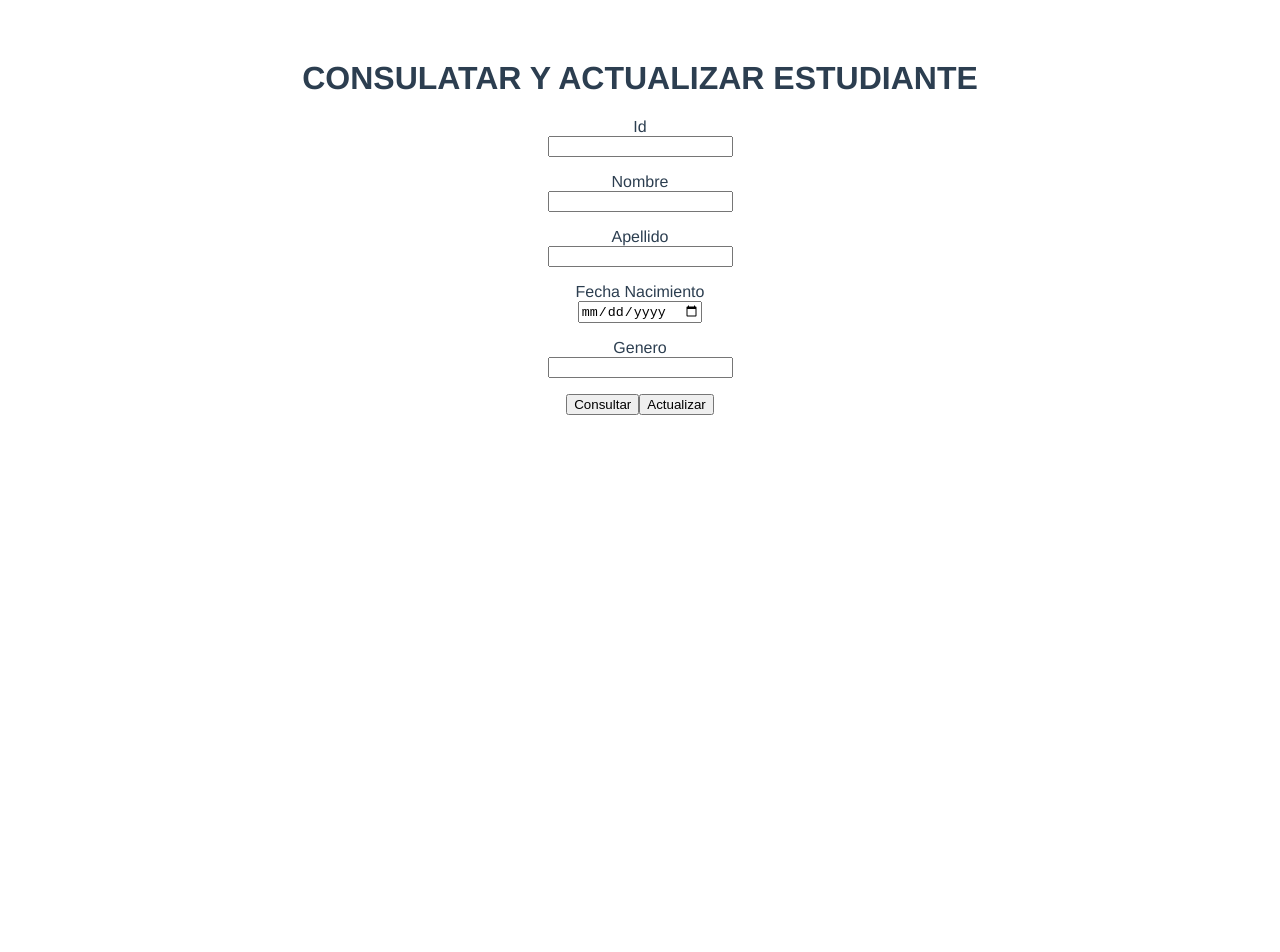
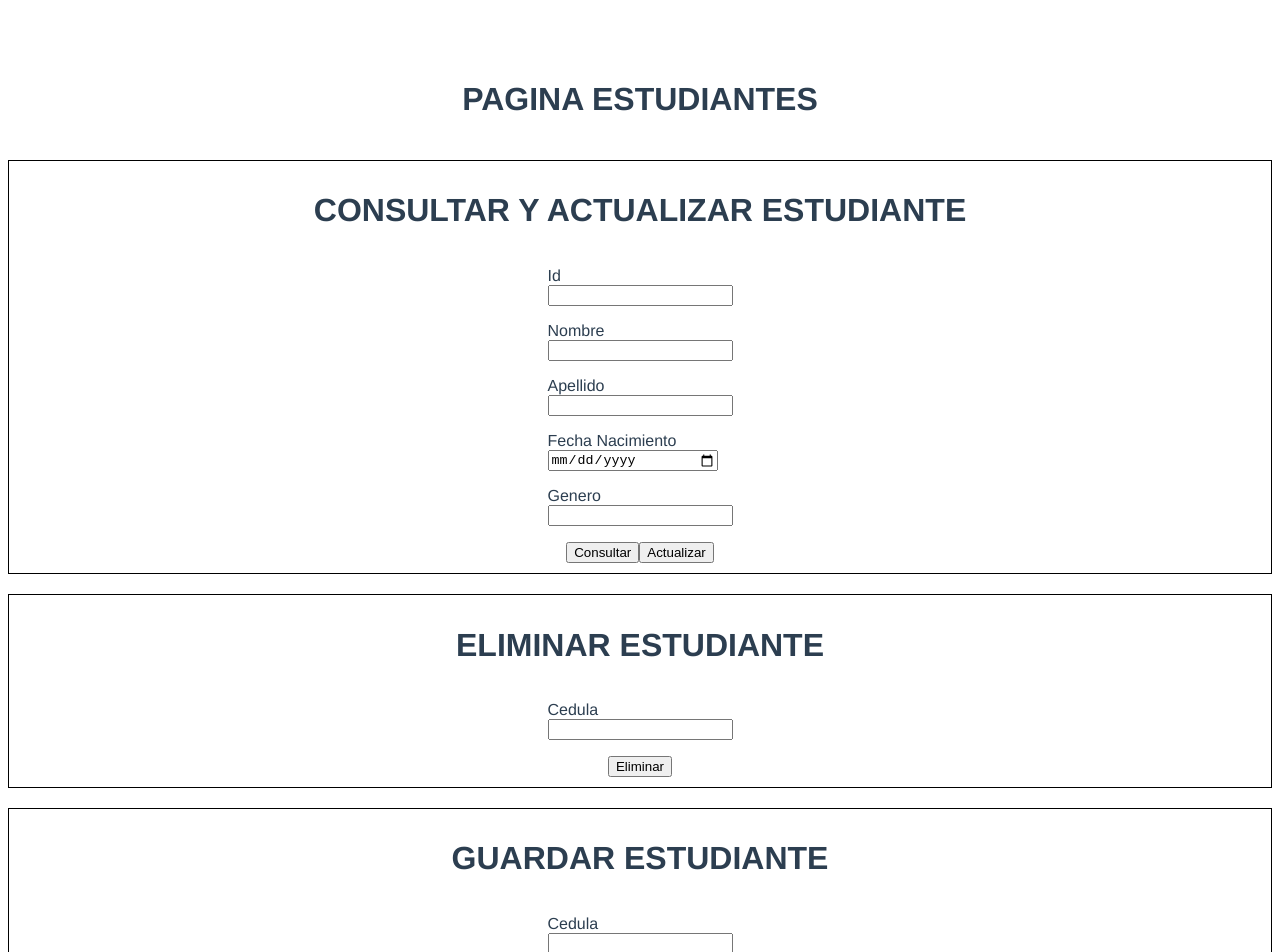
Before and after one commit to juancarlosparedesa1/pw_vue_u4_p6_jp, a Vue app: page / in a window 1280 px wide. Shown: the top 952 px of the page. Before the commit the page ends 800 px from the top, so only its background shows below. Built offline with nearby package versions, Linux system fonts and the light colour scheme.

Commit message:
tarea 10 vistas basicas conectar con el back

```diff
--- a/src/App.vue
+++ b/src/App.vue
@@ -1,16 +1,16 @@
 <template>
-  <MatriculasPage/>
+  <EstudiantesPage />
 </template>
 
 <script>
-import MatriculasPage from './pages/MatriculasPage.vue'
+import EstudiantesPage from "./pages/EstudiantesPage.vue";
 
 export default {
-  name: 'App',
+  name: "App",
   components: {
-    MatriculasPage,
-  }
-}
+    EstudiantesPage,
+  },
+};
 </script>
 
 <style>
--- a/src/components/Estudiante.vue
+++ b/src/components/Estudiante.vue
@@ -1,15 +1,21 @@
 <template>
   <div>
-    <h1>CONSULATAR Y ACTUALIZAR ESTUDIANTE</h1>
+    <div class="container">
+      <h1>CONSULTAR Y ACTUALIZAR ESTUDIANTE</h1>
+      <div class="formulario">
         <form class="form" action="">
           <p type="Id"><input type="text" /></p>
           <p type="Nombre"><input type="text" /></p>
           <p type="Apellido"><input type="text" /></p>
-      <p type="Fecha Nacimiento"><input type="date" /></p>
+          <p type="Fecha Nacimiento">
+            <input id="idFechaNacimiento" type="date" />
+          </p>
           <p type="Genero"><input type="text" /></p>
           <button>Consultar</button>
           <button>Actualizar</button>
         </form>
+      </div>
+    </div>
   </div>
 </template>
 
@@ -22,4 +28,20 @@ p:before {
   content: attr(type);
   display: block;
 }
+#idFechaNacimiento {
+  width: 165px;
+}
+p {
+  display: block;
+  text-align: left;
+}
+.formulario {
+  display: flex;
+  justify-content: center;
+  align-items: center;
+}
+.container {
+  border: 1px solid black;
+  padding: 10px;
+}
 </style>
--- a/src/components/EstudianteEliminar.vue
+++ b/src/components/EstudianteEliminar.vue
@@ -1,13 +1,34 @@
 <template>
-  <div>ELIMINAR ESTUDIANTE</div>
+  <div class="container">
+    <h1>ELIMINAR ESTUDIANTE</h1>
+    <div class="formulario">
+      <form class="form" action="">
+        <p type="Cedula"><input type="text" /></p>
+        <button>Eliminar</button>
+      </form>
+    </div>
+  </div>
 </template>
 
 <script>
-export default {
-
-}
+export default {};
 </script>
 
 <style>
-
+p:before {
+  content: attr(type);
+  display: block;
+}
+p {
+  display: block;
+  text-align: left;
+}
+.formulario {
+  display: flex;
+  justify-content: center;
+  align-items: center;
+}
+.container {
+  border: 1px solid black;
+}
 </style>
--- a/src/components/EstudianteGuardar.vue
+++ b/src/components/EstudianteGuardar.vue
@@ -0,0 +1,40 @@
+<template>
+  <div class="container">
+    <h1>GUARDAR ESTUDIANTE</h1>
+    <div class="formulario">
+      <form class="form" action="">
+        <p type="Cedula"><input type="text" /></p>
+        <p type="Nombre"><input type="text" /></p>
+        <p type="Apellido"><input type="text" /></p>
+        <p type="Fecha Nacimiento">
+          <input id="idFechaNacimiento" type="date" />
+        </p>
+        <p type="Genero"><input type="text" /></p>
+        <button>GUARDAR</button>
+      </form>
+    </div>
+  </div>
+</template>
+
+<script>
+export default {};
+</script>
+
+<style>
+p:before {
+  content: attr(type);
+  display: block;
+}
+p {
+  display: block;
+  text-align: left;
+}
+.formulario {
+  display: flex;
+  justify-content: center;
+  align-items: center;
+}
+.container {
+  border: 1px solid black;
+}
+</style>
--- /dev/null
+++ b/src/pages/EstudiantesPage.vue
@@ -0,0 +1,29 @@
+<template>
+  <div class="componentes">
+    <h1>PAGINA ESTUDIANTES</h1>
+    <Estudiante />
+    <EstudianteEliminar />
+    <EstudianteGuardar />
+  </div>
+</template>
+
+<script>
+import Estudiante from "../components/Estudiante.vue";
+import EstudianteEliminar from "../components/EstudianteEliminar.vue";
+import EstudianteGuardar from '../components/EstudianteGuardar.vue'
+export default {
+  components: {
+    Estudiante,
+    EstudianteEliminar,
+    EstudianteGuardar,
+  },
+};
+</script>
+
+<style>
+.componentes {
+  display: flex;
+  flex-direction: column;
+  gap: 20px;
+}
+</style>
--- a/src/pages/MatriculasPage.vue
+++ /dev/null
@@ -1,16 +0,0 @@
-<template>
- <Estudiante/>
-</template>
-
-<script>
-import Estudiante from '../components/Estudiante.vue'
-export default {
-    components:{
-        Estudiante,
-    }
-}
-</script>
-
-<style>
-
-</style>
```
Lines whose indentation alone changed are shown as unchanged.
